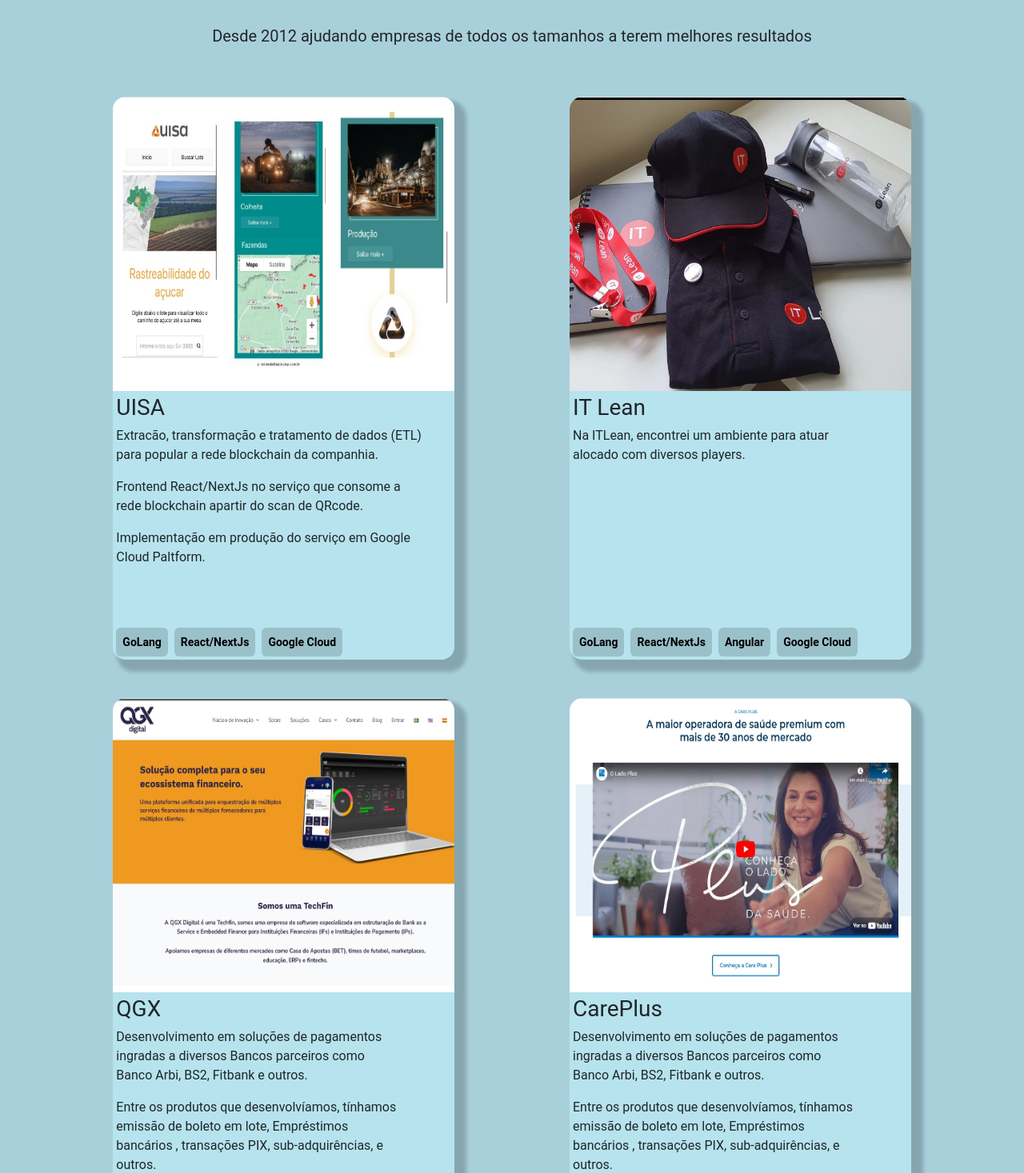
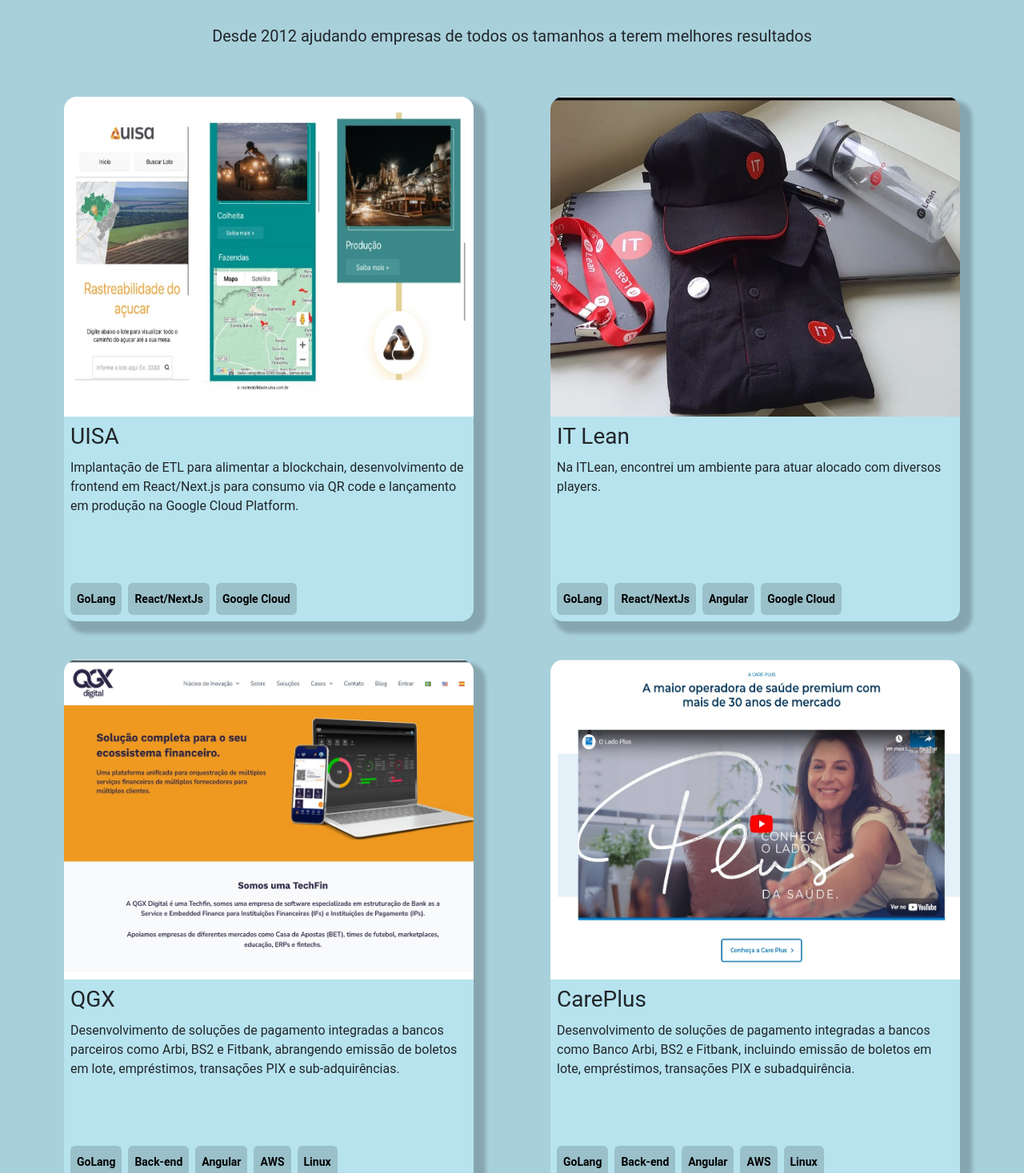
Before and after one commit to Marck36/Lucas-Costa-Consultoria, an Angular app: page /consultancy in a window 1280 px wide. Shown: the part 2263-3730 px from the top of the page at 80% size. Built offline with nearby package versions, Linux system fonts and the light colour scheme.

Commit message:
ajustando home

```diff
--- a/src/app/modules/consultancy/consultancy.component.html
+++ b/src/app/modules/consultancy/consultancy.component.html
@@ -7,7 +7,7 @@
                 </div>
                 <div class="col-12 d-flex pt-2 mt-2" style="line-height: 1.5; font-size: 1.125rem;">
                     <div class="col-12 d-flex flex justify-content-center ">
-                        <h5 class="col-sm-6 fw-normal text-center">Ajudamos você a automatizar seus processos e impulsionar seu faturamento! Podemos desenvolver softwares inovadores, personalizados e escaláveis.</h5>
+                        <h5 class="col-sm-7 fw-normal text-center">Ajudamos você a automatizar seus processos e impulsionar seu faturamento! Podemos desenvolver softwares inovadores, personalizados e escaláveis.</h5>
                     </div>
                 </div>
                 <div class="col-12 d-flex pb-4 mb-4 " style="line-height: 1.5; font-size: 1.125rem;">
@@ -225,35 +225,35 @@
             </div>
             <div class="d-flex flex-column justify-content-center gap-5 py-4">
                 <div class="d-flex justify-content-center gap-5">
-                    <div class="d-flex flex-column col-4 me-5 rounded-4" style="height: 88vh; box-shadow: 10px 10px 5px 5px rgba(0, 0, 0, 0.2); background-color: #b6e3ee; overflow: hidden !important;">
-                        <div class=" border-top rounde" style="height: 46vh; overflow: hidden !important;">
+                    <div class="d-flex flex-column col-4 me-4 rounded-4" style="height: 82vh; width: 40vw; box-shadow: 10px 10px 5px 5px rgba(0, 0, 0, 0.2); background-color: #b6e3ee; overflow: hidden !important;">
+                        <div class="" style="height: 50vh; overflow: hidden !important;">
                             <img class="" loading="lazy" src="assets/images/portifolio/UISA.jpeg" alt="Site da UISA" class="" style="width: 100%; height: 100%;">
                         </div>
-                        <div class="pt-1 ps-1" style="height: 5vh;">
+                        <div class="py-2 ps-2" style="height: 6vh;">
                             <h3 class="">UISA</h3>
                         </div>
-                        <div class="pt-1 ps-1 " style="height: 32vh;">
-                            <p class="col-sm-11">Extracão, transformação e tratamento de dados (ETL) para popular a rede blockchain da companhia.</p>
-                            <p class="col-sm-11">Frontend React/NextJs no serviço que consome a rede blockchain apartir do scan de QRcode.</p>
-                            <p class="col-sm-11">Implementação em produção do serviço em Google Cloud Paltform.</p>
+                        <div class="pt-1 ps-2 " style="height: 20vh;">
+                            <p class="col-sm-">
+                              Implantação de ETL para alimentar a blockchain, desenvolvimento de frontend em React/Next.js para consumo via QR code e lançamento em produção na Google Cloud Platform.
+                            </p>
                         </div>
-                        <div class="d-flex gap-2 ps-1 pb-1" style="height: 5vh;">
+                        <div class="d-flex gap-2 ps-2 pb-2" style="height: 6vh;">
                             <a class="portfolio-tag-item">GoLang</a>
                             <a class="portfolio-tag-item">React/NextJs</a>
                             <a class="portfolio-tag-item">Google Cloud</a>
                         </div>
                     </div>
-                    <div class="d-flex flex-column col-4 ms-5 rounded-4" style="height: 88vh; box-shadow: 10px 10px 5px 5px rgba(0, 0, 0, 0.2); background-color: #b6e3ee; overflow: hidden !important;">
-                        <div class=" border-top" style="height: 46vh; overflow: hidden !important;">
+                    <div class="d-flex flex-column col-4 ms-4 rounded-4" style="height: 82vh; width: 40vw; box-shadow: 10px 10px 5px 5px rgba(0, 0, 0, 0.2); background-color: #b6e3ee; overflow: hidden !important;">
+                        <div class=" border-top" style="height: 50vh; overflow: hidden !important;">
                             <img loading="lazy" src="assets/images/portifolio/IT-Lean.jpeg" alt="Site da IT Lean" class="" style="width: 100%; height: 100%;">
                         </div>
-                        <div class="pt-1 ps-1" style="height: 5vh;">
+                        <div class="py-2 ps-2" style="height: 6vh;">
                           <h3 class="">IT Lean</h3>
                         </div>
-                        <div class="pt-1 ps-1" style="height: 32vh;">
-                          <p class="col-sm-10">Na ITLean, encontrei um ambiente para atuar alocado com diversos players.</p>
+                        <div class="pt-1 ps-2" style="height: 20vh;">
+                          <p class="col-sm-">Na ITLean, encontrei um ambiente para atuar alocado com diversos players.</p>
                         </div>
-                        <div class="d-flex gap-2 ps-1 pb-1" style="height: 5vh;">
+                        <div class="d-flex gap-2 ps-2 pb-2" style="height: 6vh;">
                             <a class="portfolio-tag-item ">GoLang</a>
                             <a class="portfolio-tag-item ">React/NextJs</a>
                             <a class="portfolio-tag-item ">Angular</a>
@@ -262,18 +262,17 @@
                     </div>
                 </div>
                 <div class="d-flex justify-content-center gap-5">
-                    <div class="d-flex flex-column col-4 me-5 rounded-4" style="height: 88vh; box-shadow: 10px 10px 5px 5px rgba(0, 0, 0, 0.2); background-color: #b6e3ee; overflow: hidden !important;">
-                        <div class=" border-top" style="height: 46vh; overflow: hidden !important;">
+                    <div class="d-flex flex-column col-4 me-4 rounded-4" style="height: 82vh; width: 40vw; box-shadow: 10px 10px 5px 5px rgba(0, 0, 0, 0.2); background-color: #b6e3ee; overflow: hidden !important;">
+                        <div class=" border-top" style="height: 50vh; overflow: hidden !important;">
                             <img loading="lazy" src="assets/images/portifolio/QGX.jpeg" alt="Site da QGX" class="" style="width: 100%; height: 100%;">
                         </div>
-                        <div class="pt-1 ps-1" style="height: 5vh;">
+                        <div class="py-2 ps-2" style="height: 6vh;">
                           <h3 class="">QGX</h3>
                         </div>
-                        <div class="pt-1 ps-1" style="height: 32vh;">
-                          <p class=" col-sm-10">Desenvolvimento em soluções de pagamentos ingradas a diversos Bancos parceiros como Banco Arbi, BS2, Fitbank e outros.</p>
-                          <p class=" col-sm-10">Entre os produtos que desenvolvíamos, tínhamos emissão de boleto em lote, Empréstimos bancários , transações PIX, sub-adquirências, e outros.</p>
+                        <div class="pt-1 px-2" style="height: 20vh;">
+                          <p class=" col-sm-">Desenvolvimento de soluções de pagamento integradas a bancos parceiros como Arbi, BS2 e Fitbank, abrangendo emissão de boletos em lote, empréstimos, transações PIX e sub-adquirências.</p>
                         </div>
-                        <div class="d-flex gap-2 ps-1 pb-1" style="height: 5vh;">
+                        <div class="d-flex gap-2 ps-2 pb-2" style="height: 6vh;">
                             <a class="portfolio-tag-item ">GoLang</a>
                             <a class="portfolio-tag-item ">Back-end</a>
                             <a class="portfolio-tag-item ">Angular</a>
@@ -281,18 +280,17 @@
                             <a class="portfolio-tag-item ">Linux</a>
                         </div>
                     </div>
-                    <div class="d-flex flex-column col-4 ms-5 rounded-4" style="height: 88vh; box-shadow: 10px 10px 5px 5px rgba(0, 0, 0, 0.2); background-color: #b6e3ee; overflow: hidden !important;">
-                        <div class=" border-top" style="height: 46vh; overflow: hidden !important;">
+                    <div class="d-flex flex-column col-4 ms-4 rounded-4" style="height: 82vh; width: 40vw; box-shadow: 10px 10px 5px 5px rgba(0, 0, 0, 0.2); background-color: #b6e3ee; overflow: hidden !important;">
+                        <div class=" border-top" style="height: 50vh; overflow: hidden !important;">
                             <img loading="lazy" src="assets/images/portifolio/CarePlus.jpeg" alt="Site da CarePlus" class="" style="width: 100%; height: 100%;">
                         </div>
-                        <div class="pt-1 ps-1" style="height: 5vh;">
+                        <div class="py-2 ps-2" style="height: 6vh;">
                           <h3 class="">CarePlus</h3>
                         </div>
-                        <div class="pt-1 ps-1" style="height: 32vh;">
-                            <p class=" col-sm-10">Desenvolvimento em soluções de pagamentos ingradas a diversos Bancos parceiros como Banco Arbi, BS2, Fitbank e outros.</p>
-                            <p class=" col-sm-10">Entre os produtos que desenvolvíamos, tínhamos emissão de boleto em lote, Empréstimos bancários , transações PIX, sub-adquirências, e outros.</p>
+                        <div class="pt-1 px-2" style="height: 20vh;">
+                            <p class=" col-sm-">Desenvolvimento de soluções de pagamento integradas a bancos como Banco Arbi, BS2 e Fitbank, incluindo emissão de boletos em lote, empréstimos, transações PIX e subadquirência.</p>
                         </div>
-                        <div class="d-flex gap-2 ps-1 pb-1" style="height: 5vh;">
+                        <div class="d-flex gap-2 ps-2 pb-2" style="height: 6vh;">
                             <a class="portfolio-tag-item ">GoLang</a>
                             <a class="portfolio-tag-item ">Back-end</a>
                             <a class="portfolio-tag-item ">Angular</a>
@@ -347,11 +345,11 @@
         </div>
     </section>
     <section>
-        <div class="py-3 px-5 danger d-flex flex-row" style="background-image: linear-gradient(235deg, #9ac0ca, #274690);">
-            <div class="col-6 p-4 py-5 row">
+        <div class="py-5 px-4 d-flex flex-row justify-content-between" style="background-image: linear-gradient(235deg, #9ac0ca, #274690);">
+            <div class="col-6 px- py-5 row border border-dark">
                 <h1 class="text-center text-white" style="font-size: 3rem;">Transformando Desafios em Resultados com Tecnologia Sob Medida.</h1>
             </div>
-            <div class="col-6 px-5 py-5 d-flex flex-column">
+            <div class="col-6 px- py-5 d-flex flex-column border border-dark">
                 <div class="column pt-2">
                     <p class="col-sm-12 text-center text-white text-wrap ">Desenvolvedor com 12+ anos de experiência, especialista em PHP, Java, Node.js, Golang e C#. Criou soluções inovadoras para educação, fintechs, blockchain no agronegócio e saúde, unindo tecnologia e personalização para impulsionar negócios.
                     </p>
```
